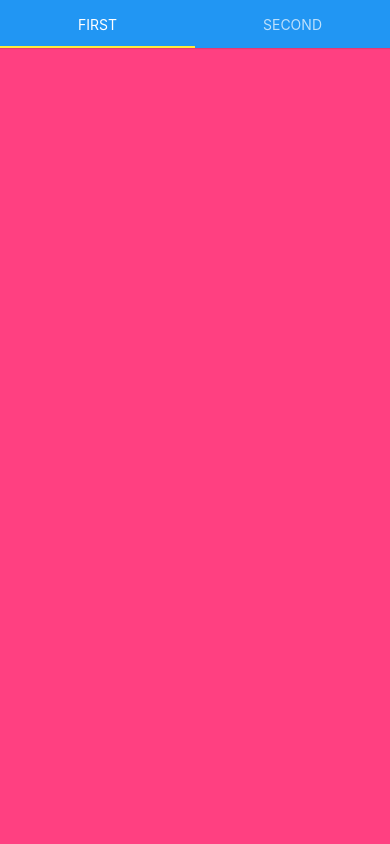
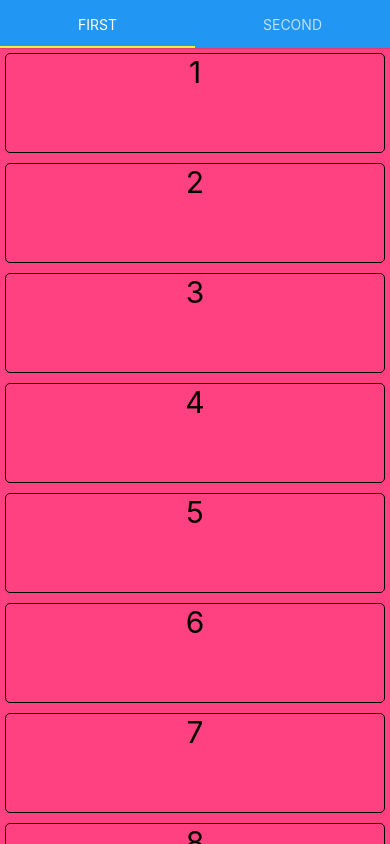
Before and after one commit to adithyamenu/collapsible-scroll-view, a React Native app: screen / in a window 390 px wide. Built offline with nearby package versions, Linux system fonts and the light colour scheme.

Commit message:
feat: show list

```diff
--- /dev/null
+++ b/src/List.tsx
@@ -0,0 +1,21 @@
+import React, { useCallback, useMemo } from "react";
+import { FlatList, StyleSheet, Text } from "react-native";
+
+export const List = React.memo(() => {
+  const data = useMemo(() => [1, 2, 3, 4, 5, 6, 7, 8, 9, 10], []);
+  const renderItem = useCallback(({ item }) => {
+    return <Text style={styles.item}>{item}</Text>;
+  }, []);
+  return <FlatList data={data} renderItem={renderItem} />;
+});
+
+const styles = StyleSheet.create({
+  item: {
+    height: 100,
+    borderWidth: 1,
+    borderRadius: 5,
+    margin: 5,
+    textAlign: "center",
+    fontSize: 30,
+  },
+});
--- a/src/ScrollableTabView.tsx
+++ b/src/ScrollableTabView.tsx
@@ -2,13 +2,18 @@ import React from "react";
 import { View, useWindowDimensions } from "react-native";
 import { useSafeAreaInsets } from "react-native-safe-area-context";
 import { SceneMap, TabView } from "react-native-tab-view";
+import { List } from "./List";
 
 const FirstRoute = () => (
-  <View style={{ flex: 1, backgroundColor: "#ff4081" }} />
+  <View style={{ flex: 1, backgroundColor: "#ff4081" }}>
+    <List></List>
+  </View>
 );
 
 const SecondRoute = () => (
-  <View style={{ flex: 1, backgroundColor: "#673ab7" }} />
+  <View style={{ flex: 1, backgroundColor: "#673ab7" }}>
+    <List></List>
+  </View>
 );
 
 const renderScene = SceneMap({
```
Also changed, not shown: 1 other file (tests, documents, lock files or other folders).
